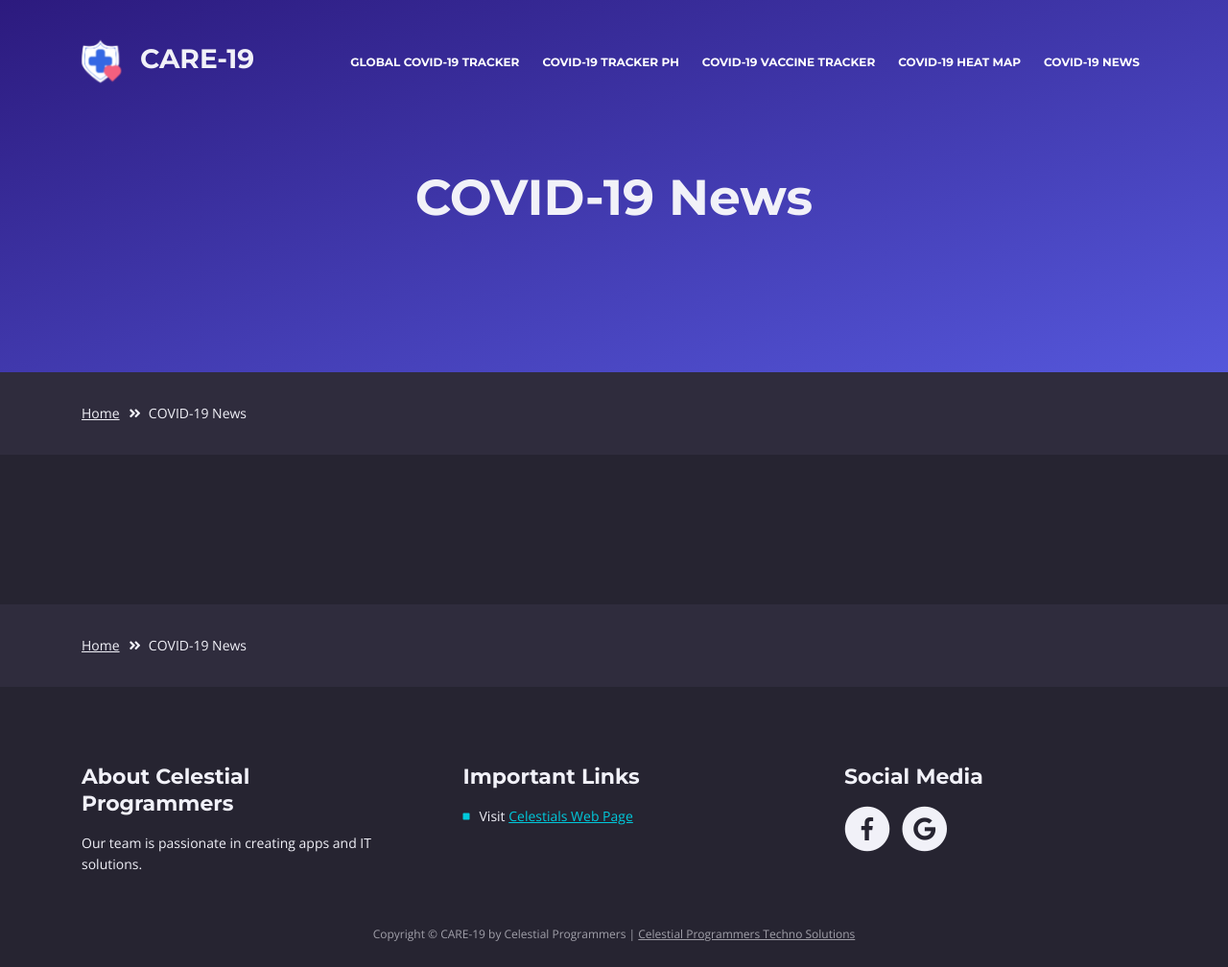
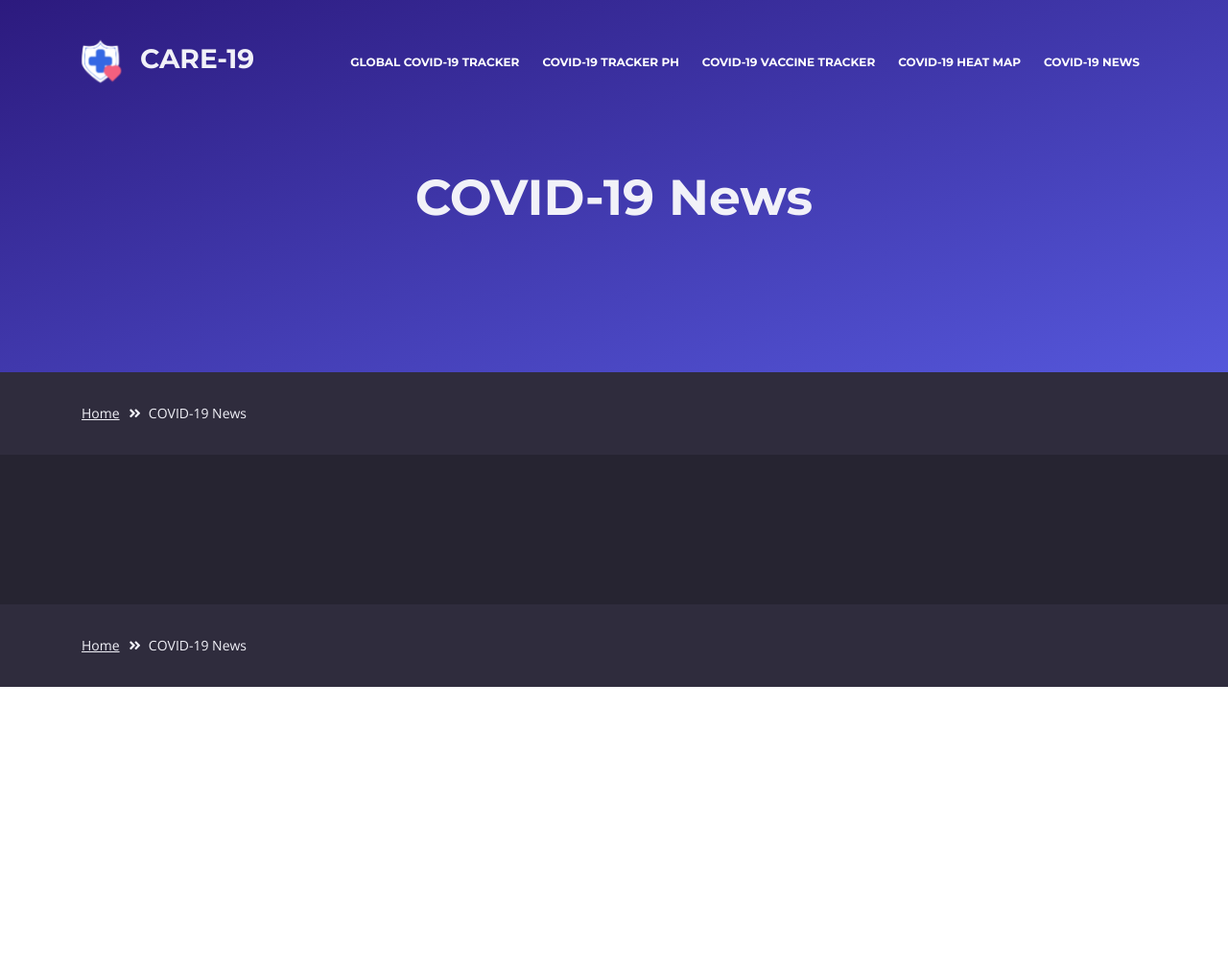
Before and after one commit to celestialprogrammers/care-19, a plain HTML site: page news-articles.html in a window 1280 px wide. Shown: the whole page at 96% size. After the commit the page ends 800 px from the top, so only its background shows below. Drawn offline with nearby package versions, Linux system fonts and the light colour scheme; a script that the page names is missing.

Commit message:
Update news-articles.html

```diff
--- a/news-articles.html
+++ b/news-articles.html
@@ -138,64 +138,6 @@
     </div> <!-- end of ex-basic-1 -->
     <!-- end of breadcrumbs -->
 
-
-    <!-- Footer -->
-    <div class="footer">
-        <div class="container">
-            <div class="row">
-                <div class="col-md-4">
-                    <div class="footer-col">
-                        <h4>About Celestial Programmers</h4>
-                        <p>Our team is passionate in creating apps and IT solutions.</p>
-                    </div>
-                </div> <!-- end of col -->
-                <div class="col-md-4">
-                    <div class="footer-col middle">
-                        <h4>Important Links</h4>
-                        <ul class="list-unstyled li-space-lg">
-                            <li class="media">
-                                <i class="fas fa-square"></i>
-                                <div class="media-body">Visit <a class="turquoise" href="https://celestialprogrammers.github.io">Celestials Web Page</a></div>
-                            </li>
-                        </ul>
-                    </div>
-                </div> <!-- end of col -->
-                <div class="col-md-4">
-                    <div class="footer-col last">
-                        <h4>Social Media</h4>
-                        <span class="fa-stack">
-                            <a href="#your-link">
-                                <i class="fas fa-circle fa-stack-2x"></i>
-                                <i class="fab fa-facebook-f fa-stack-1x"></i>
-                            </a>
-                        </span>
-                        <span class="fa-stack">
-                            <a href="https://mail.google.com/mail/u/0/#inbox?compose=CllgCJfpKPqsTlTdxfJnxQtJrBXdqzjsfVvjGXCJMvSlSrcHCNlBjFSxKzSxhtJwGlfwHZfHlVV">
-                                <i class="fas fa-circle fa-stack-2x"></i>
-                                <i class="fab fa-google fa-stack-1x"></i>
-                            </a>
-                        </span>
-                    </div>
-                </div> <!-- end of col -->
-            </div> <!-- end of row -->
-        </div> <!-- end of container -->
-    </div> <!-- end of footer -->
-    <!-- end of footer -->
-
-
-    <!-- Copyright -->
-    <div class="copyright">
-        <div class="container">
-            <div class="row">
-                <div class="col-lg-12">
-                    <p class="p-small">Copyright © CARE-19 by Celestial Programmers | <a href="https://www.facebook.com/CelestialProgrammers">Celestial Programmers Techno Solutions</a></p>
-                </div> <!-- end of col -->
-            </div> <!-- enf of row -->
-        </div> <!-- end of container -->
-    </div> <!-- end of copyright -->
-    <!-- end of copyright -->
-
-
     <!-- Scripts -->
     <script src="js/jquery.min.js"></script> <!-- jQuery for Bootstrap's JavaScript plugins -->
     <script src="js/popper.min.js"></script> <!-- Popper tooltip library for Bootstrap -->
```
